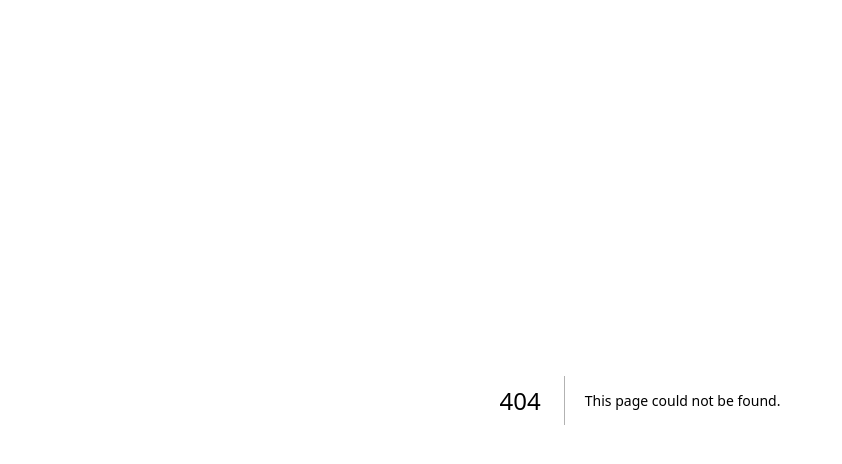
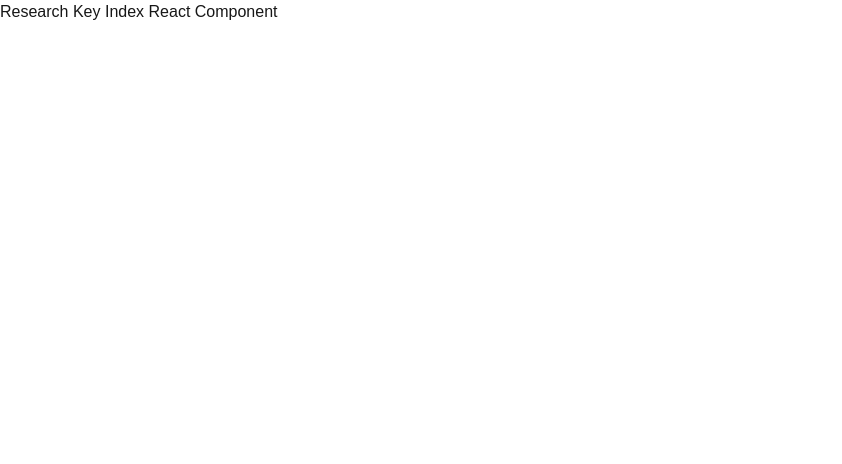
Before and after one commit to HoangTrongTan/Next-practices-full-16-, a Next.js app: page /reseach-key-index-react in a window 1280 px wide. Before the commit this address had no page. Shown: the top 464 px of the page, without its empty margins (0-842 px from the left). Built offline with nearby package versions, Linux system fonts and the light colour scheme.

Commit message:
update .md file

```diff
--- /dev/null
+++ b/src/app/reseach-key-index-react/page.tsx
@@ -0,0 +1,5 @@
+import ResearchKeyIndexReact from "@/views/reseach-key-index-react";
+
+export default function Page(){
+    return <ResearchKeyIndexReact />;
+}
--- /dev/null
+++ b/src/views/reseach-key-index-react/index.tsx
@@ -0,0 +1,8 @@
+'use client';
+import { ReactNode } from "react";
+
+const ResearchKeyIndexReact = (): ReactNode => {
+
+    return <div>Research Key Index React Component</div>;
+};
+export default ResearchKeyIndexReact;
```
Also changed, not shown: 1 other file (tests, documents, lock files or other folders).
